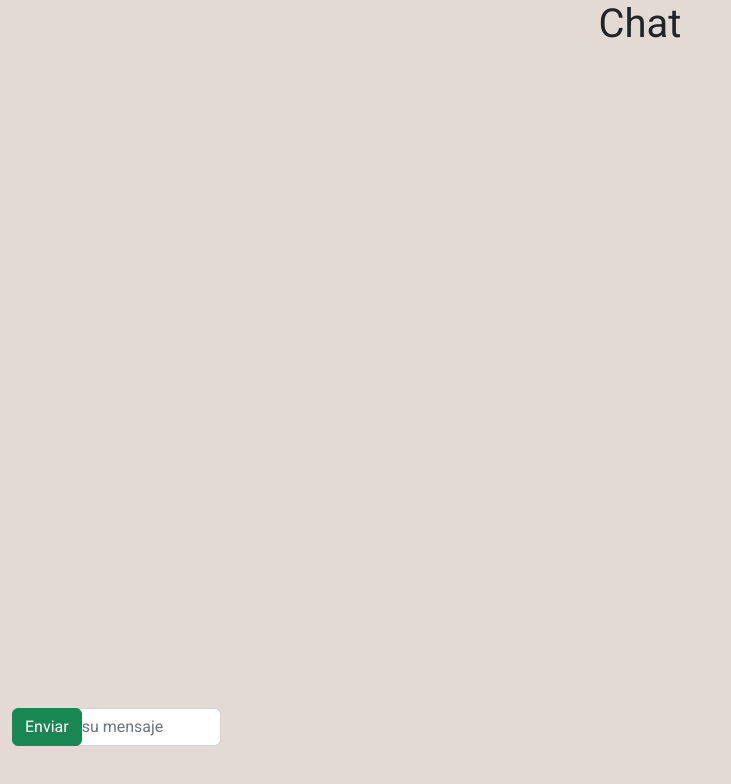
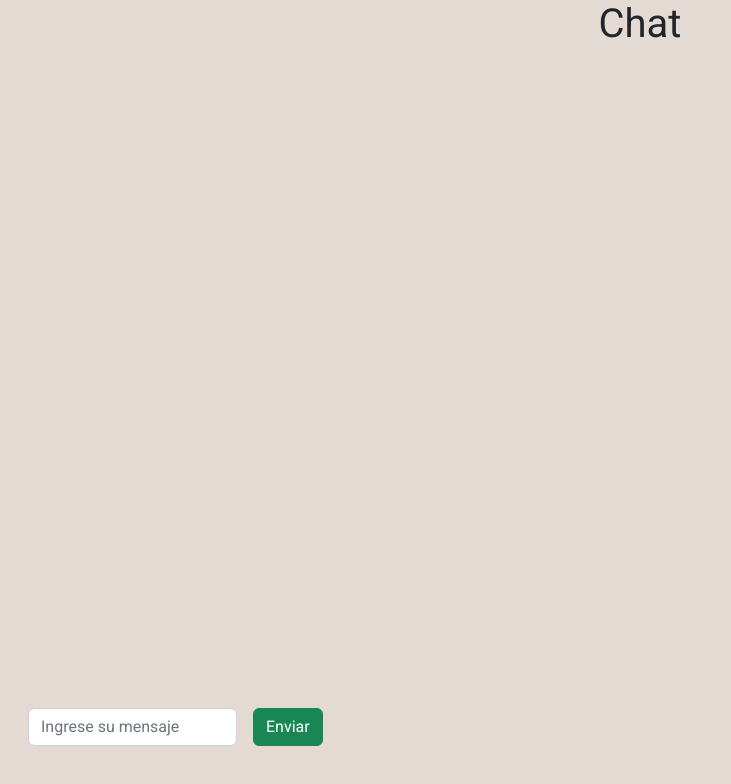
Before and after one commit to MarcoAleman/BAMBOOK, a Vue app: page /pruebainput in a window 1280 px wide. Shown: the top 784 px of the page, without its empty margins (0-731 px from the left). Built offline with nearby package versions, Linux system fonts and the light colour scheme.

Commit message:
chat fecherito

```diff
--- a/src/components/chat/Pruebainput.vue
+++ b/src/components/chat/Pruebainput.vue
@@ -32,7 +32,7 @@ const newMessage = () => {
             <MensajesVue v-for="chat in chats" :chat="chat" key="chat.id" />
         </div>
         <form class="mb-3 submit ">
-            <div class="d-flex w-100">
+            <div class="d-flex enviar-inbt">
                 <div class="inp">
                     <input type="text" v-model="texto" class="form-control" id="textoprueba"
                         placeholder="Ingrese su mensaje">
@@ -46,10 +46,14 @@ const newMessage = () => {
 </template>
 
 <style scoped>
-.inp, .btnn{
+.enviar-inbt{
     position: fixed;
     bottom: 0;
     margin-bottom: 3.4rem;
+    width: 100%;
+}
+.inp, .btnn{
+    padding-left: 1rem;
 }
 
 </style>
```
